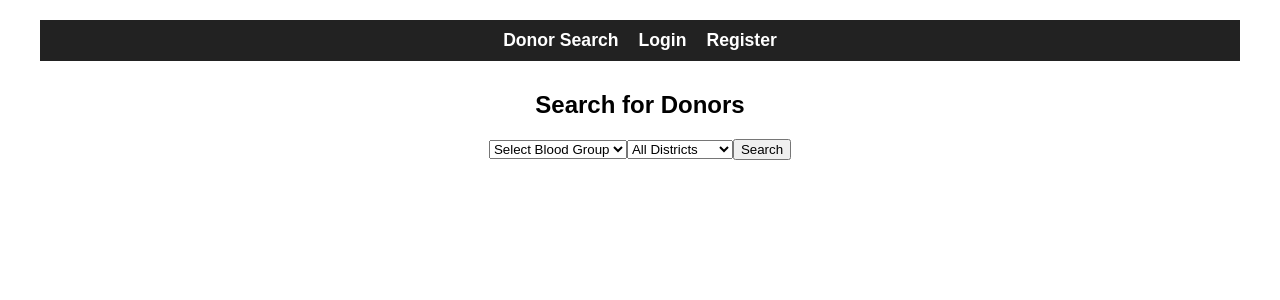
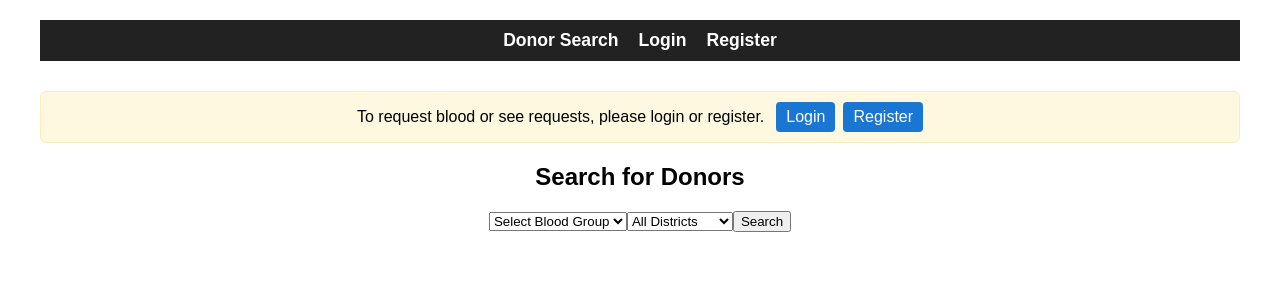
Before and after one commit to farhida/blood-donation-system, a React (Create React App) app in the folder frontend/: page /donors in a window 1280 px wide. Shown: the top 300 px of the page. Built offline with nearby package versions, Linux system fonts and the light colour scheme.

Commit message:
Auto-show Donor Search after logout: Done Show login/register prompt only on logged-out Donor Search page: Done

```diff
--- a/frontend/src/App.css
+++ b/frontend/src/App.css
@@ -234,3 +234,13 @@
     font-size: 14px;
   }
 }
+
+/* Utility: link styled as button */
+.button-link {
+  display: inline-block;
+  background: #1976d2;
+  color: #fff !important;
+  padding: 6px 10px;
+  border-radius: 4px;
+  text-decoration: none;
+}
--- a/frontend/src/NavBar.js
+++ b/frontend/src/NavBar.js
@@ -1,7 +1,8 @@
 import React from 'react';
-import { Link } from 'react-router-dom';
+import { Link, useNavigate } from 'react-router-dom';
 import './NavBar.css';
 function NavBar({ token, handleLogout, isAdmin, handleAdminLogout }) {
+  const navigate = useNavigate();
   // When admin is logged in, keep the nav minimal: only show Admin Logout (doesn't affect user session)
   if (isAdmin) {
     return (
@@ -26,7 +27,17 @@ function NavBar({ token, handleLogout, isAdmin, handleAdminLogout }) {
             <li><Link to="/notifications">Notifications</Link></li>
             <li><Link to="/requests">Requests</Link></li>
             {/* Inventory and Donations hidden from top nav per request */}
-            <li><button className="logout-btn" onClick={handleLogout}>Logout</button></li>
+            <li>
+              <button
+                className="logout-btn"
+                onClick={() => {
+                  handleLogout();
+                  navigate('/donors');
+                }}
+              >
+                Logout
+              </button>
+            </li>
           </>
         ) : (
           <>
--- a/frontend/src/pages/DonorSearch.js
+++ b/frontend/src/pages/DonorSearch.js
@@ -1,4 +1,5 @@
 import React, { useMemo, useState } from 'react';
+import { Link } from 'react-router-dom';
 import axios from 'axios';
 
 function DonorSearch() {
@@ -6,6 +7,7 @@ function DonorSearch() {
   const [district, setDistrict] = useState('');
   const [results, setResults] = useState([]);
   const [message, setMessage] = useState('');
+  const isLoggedIn = !!localStorage.getItem('access');
 
   const handleSearch = async (e) => {
     e.preventDefault();
@@ -36,6 +38,23 @@ function DonorSearch() {
 
   return (
     <div className="donor-search">
+      {!isLoggedIn && (
+        <div style={{
+          background: '#fff8e1',
+          border: '1px solid #ffecb3',
+          padding: '10px 12px',
+          borderRadius: 6,
+          marginBottom: 12
+        }}>
+          To request blood or see requests, please login or register.
+          <span style={{ marginLeft: 12 }}>
+            <Link to="/login" className="button-link">Login</Link>
+          </span>
+          <span style={{ marginLeft: 8 }}>
+            <Link to="/register" className="button-link">Register</Link>
+          </span>
+        </div>
+      )}
       <h2>Search for Donors</h2>
       <form onSubmit={handleSearch}>
         <select value={bloodGroup} onChange={e => setBloodGroup(e.target.value)} required>
```
